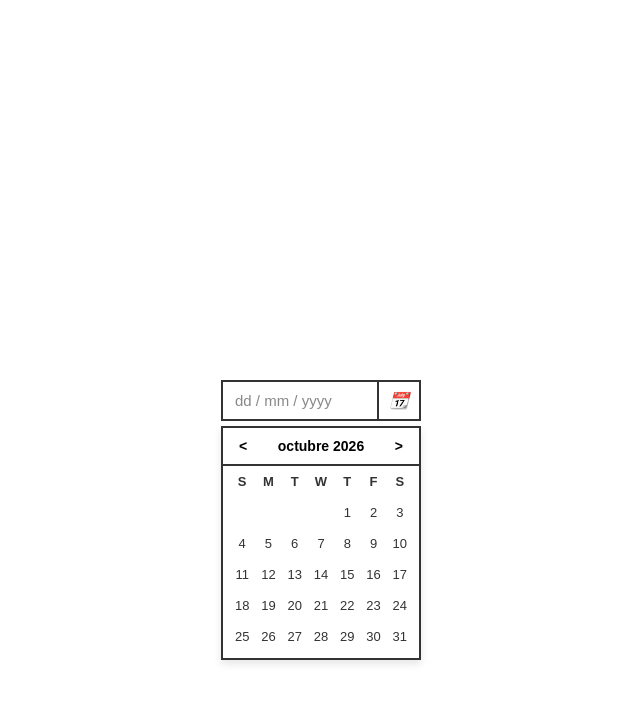
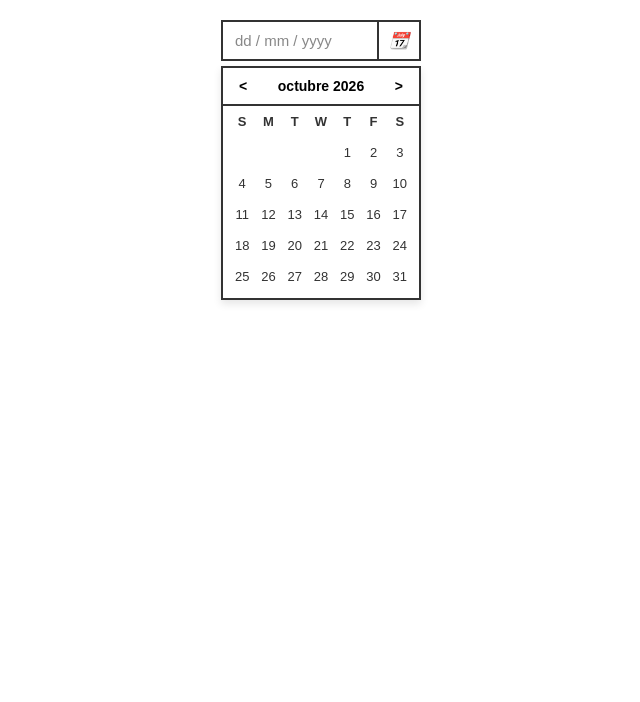
Before and after one commit to cardenaslaura350-stack/Proyecto6, a plain HTML site: page index.html in a window 1280 px wide. Shown: the whole page, without its empty margins (319-959 px from the left). Drawn offline with Linux system fonts and the light colour scheme.

Commit message:
se ajusta el body

```diff
--- a/css/estilo.css
+++ b/css/estilo.css
@@ -9,7 +9,7 @@ body {
     display: flex;
     justify-content: center;
     align-items: center;
-    min-height: 100vh;
+    min-height: 10px;
     padding: 20px;
 }
 
```
